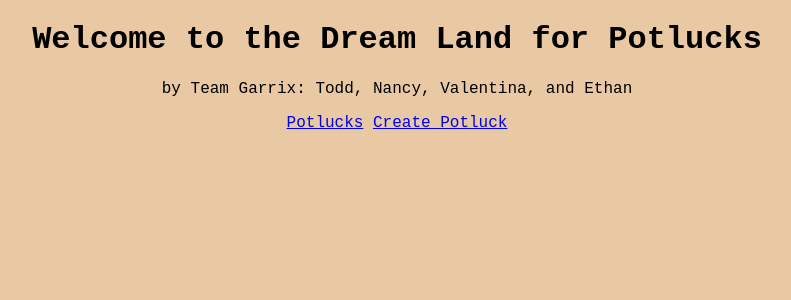
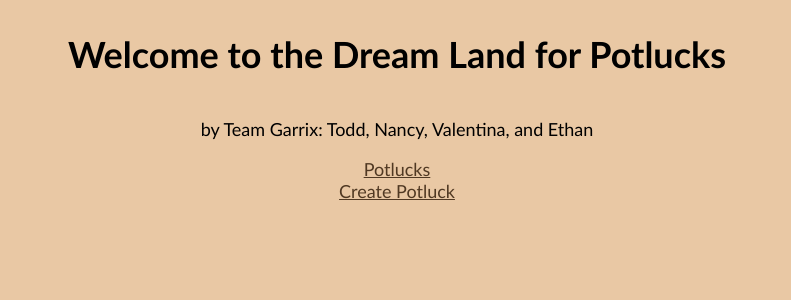
Before and after one commit to ethanbanez/potluck, a Django app: page /mainapp/ in a window 1280 px wide. Shown: the top 300 px of the page, without its empty margins (243-1034 px from the left). Run offline with Django 4.2, Linux system fonts and the light colour scheme.

Commit message:
req fields, styling

```diff
--- a/potluck/mainapp/static/pots/style.css
+++ b/potluck/mainapp/static/pots/style.css
@@ -2,9 +2,37 @@ html {
     background: #e9c8a4;
 }
 
-h1, body {
+body, input {
     text-align: center;
-    font-family:'Courier New', Courier, monospace
+    font-size: large;
+    font-family:'Gill Sans', 'Gill Sans MT', Calibri, 'Trebuchet MS', sans-serif;
+}
+
+body, ul {
+    display: flex;
+    align-content: space-around;
+    flex-direction: column;
+    flex-wrap: wrap;
+    justify-content: space-around;
+    align-items: center;
+    list-style: none;
+    padding-left: 0;
+}
+
+li, #submit {
+    padding: 5px;
+}
+
+#datetime-input, input {
+    flex-direction: row-reverse;
+}
+
+a {
+    color: #503923;
+}
+
+a:hover {
+    color: hsl(24, 100%, 46%);
 }
 
 /* FOR CREATE POTLUCK PAGE */
@@ -12,9 +40,3 @@ h1, body {
     max-width: 40%;
     height: auto;
 }
-
-/* FOR LIST POTLUCKS PAGE */
-ul {
-    text-align: center;
-    /* tight fit view */
-}
--- a/potluck/mainapp/templates/pots/potlucks.html
+++ b/potluck/mainapp/templates/pots/potlucks.html
@@ -11,7 +11,6 @@
     <body>
         <h1>View your potlucks</h1>
         <img src="https://vak1969.com/wp-content/uploads/2019/01/Food-Unites-All-of-Us-Horizontal-640x426.jpg" alt="#foodUnitesUs">
-        <h2>Yum!</h2>
         <h3>Here is your list of potlucks:</h3>
         {% if mypotlucks %}
         <ul>
```
Also changed, not shown: potluck/mainapp/templates/pots/create_potluck.html (+14 -8 lines).
